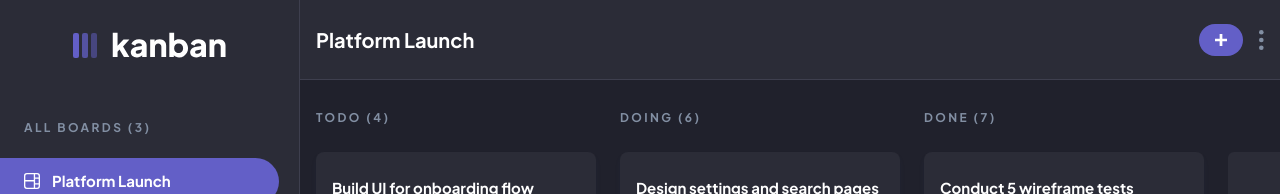
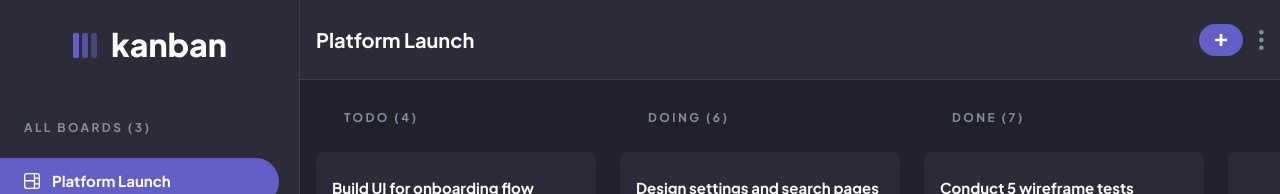
Before and after one commit to PedroEnciso/kanban-app, a React (Vite) app: page / in a window 1280 px wide. Shown: the top 194 px of the page. Built offline with nearby package versions, Linux system fonts and the light colour scheme.

Commit message:
display column colors

```diff
--- a/src/components/Column/Column.jsx
+++ b/src/components/Column/Column.jsx
@@ -2,13 +2,33 @@ import HeadingS from "../UI/Typography/HeadingS";
 import Task from "../Tasks/Task";
 
 function Column({ column, columnList }) {
+  let circleColor = "";
+  if (column.color === "lightblue") {
+    circleColor = "bg-lightblue";
+  }
+  if (column.color === "orange") {
+    circleColor = "bg-orange";
+  }
+  if (column.color === "lightred") {
+    circleColor = "bg-lightred";
+  }
+  if (column.color === "pink") {
+    circleColor = "bg-pink";
+  }
+  if (column.color === "green") {
+    circleColor = "bg-green";
+  }
+
   return (
     <div className="min-w-[280px]">
-      <h2>
-        <HeadingS>
-          {column.name} ({column.tasks.length})
-        </HeadingS>
-      </h2>
+      <div className="flex gap-3 items-center">
+        <div className={`${circleColor} h-4 w-4 rounded-full`}></div>
+        <h2>
+          <HeadingS>
+            {column.name} ({column.tasks.length})
+          </HeadingS>
+        </h2>
+      </div>
       <ul className="mt-6 flex flex-col gap-6">
         {column.tasks.map((task) => (
           <Task key={task.id} task={task} columnList={columnList} />
```
